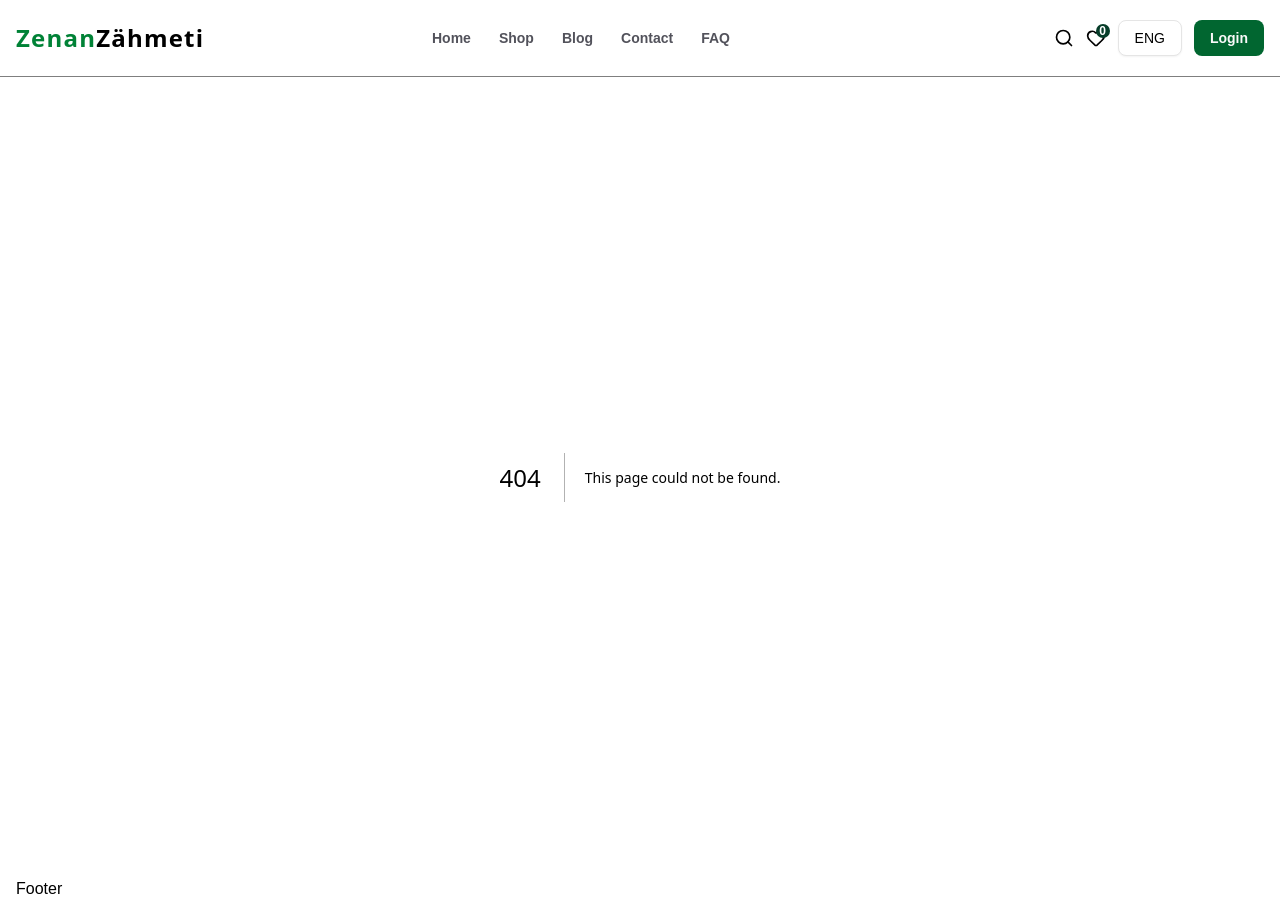
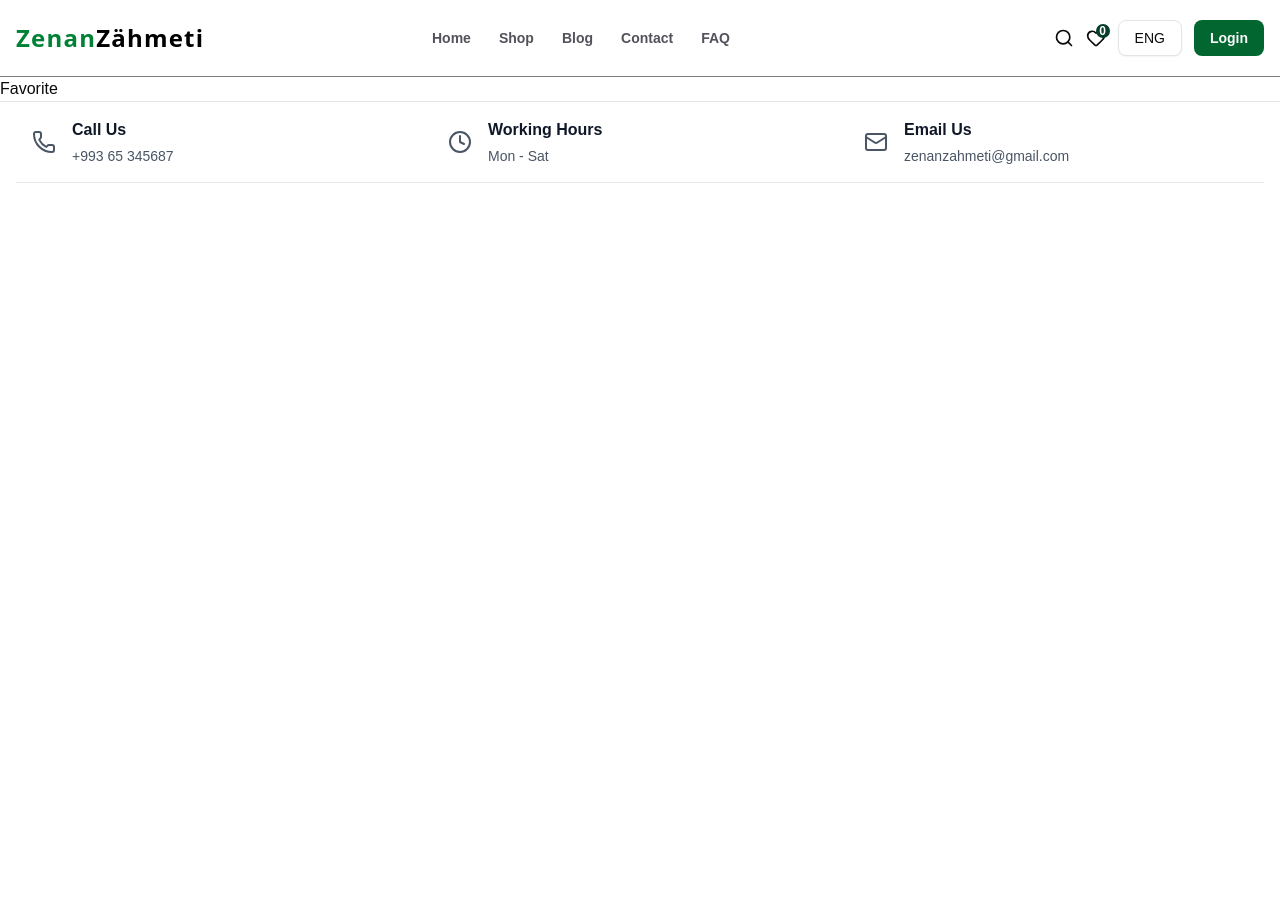
Before and after one commit to Vepa03/zenan_zahmet, a Next.js app: page /favorites in a window 1280 px wide. Before the commit this address had no page. After the commit the page ends 800 px from the top, so only its background shows below. Built offline with nearby package versions, Linux system fonts and the light colour scheme.

Commit message:
added fotter top

```diff
--- /dev/null
+++ b/app/favorites/page.tsx
@@ -0,0 +1,11 @@
+import React from 'react'
+
+const Favorites = () => {
+  return (
+    <div>
+      Favorite
+    </div>
+  )
+}
+
+export default Favorites
--- a/app/layout.tsx
+++ b/app/layout.tsx
@@ -29,7 +29,7 @@ export default function RootLayout({
       <body className="font-poppins antialiased">
         <div className="flex flex-col min-h-screen">
           <Header/>
-          <main className="flex-1">{children}</main>
+          <main>{children}</main>
           <Footer/>
         </div>
 
--- a/components/Footer.tsx
+++ b/components/Footer.tsx
@@ -1,10 +1,14 @@
 import React from 'react'
 import Container from './Container'
+import Footer_top from './Footer_top'
 
 const Footer = () => {
   return (
-    <footer>
-      <Container>Footer</Container>
+    <footer className='bg-white border-t'>
+      <Container>
+        <Footer_top/>
+
+      </Container>
     </footer>
   )
 }
--- /dev/null
+++ b/components/Footer_top.tsx
@@ -0,0 +1,55 @@
+import { Clock, Mail, Phone } from "lucide-react";
+import React from "react";
+
+interface ContactItemData {
+  title: string;
+  subtitle: string;
+  icon: React.ReactNode;
+}
+
+const data: ContactItemData[] = [
+  {
+    title: "Call Us",
+    subtitle: "+993 65 345687",
+    icon: (
+      <Phone className="h-6 w-6 text-gray-600 group-hover:text-primary transition-colors" />
+    ),
+  },
+  {
+    title: "Working Hours",
+    subtitle: "Mon - Sat",
+    icon: (
+      <Clock className="h-6 w-6 text-gray-600 group-hover:text-primary transition-colors" />
+    ),
+  },
+  {
+    title: "Email Us",
+    subtitle: "zenanzahmeti@gmail.com",
+    icon: (
+      <Mail className="h-6 w-6 text-gray-600 group-hover:text-primary transition-colors" />
+    ),
+  },
+];
+
+const FooterTop = () => {
+  return (
+    <div className="grid grid-cols-1 sm:grid-cols-3  border-b border-gray-200 ">
+      {data.map((item, index) => (
+        <div
+          key={index}
+          className="group flex items-center gap-4 p-4  transition-colors"
+        >
+          <div className="flex-shrink-0">{item.icon}</div>
+          <div>
+            <h3 className="text-gray-900 font-semibold group-hover:text-black transition-colors">
+              {item.title}
+            </h3>
+            <p className="text-gray-600 text-sm mt-1 group-hover:text-gray-900">{item.subtitle}</p>
+          </div>
+        </div>
+      ))}
+    </div>
+  );
+};
+
+export default FooterTop;
--- a/images/index.ts
+++ b/images/index.ts
@@ -1,2 +1,2 @@
-import banner from './banner/banner_img.png';
+import banner from './banner/logo_web.png';
 export {banner};
```
Also changed, not shown: 1 other file (tests, documents, lock files or other folders).
